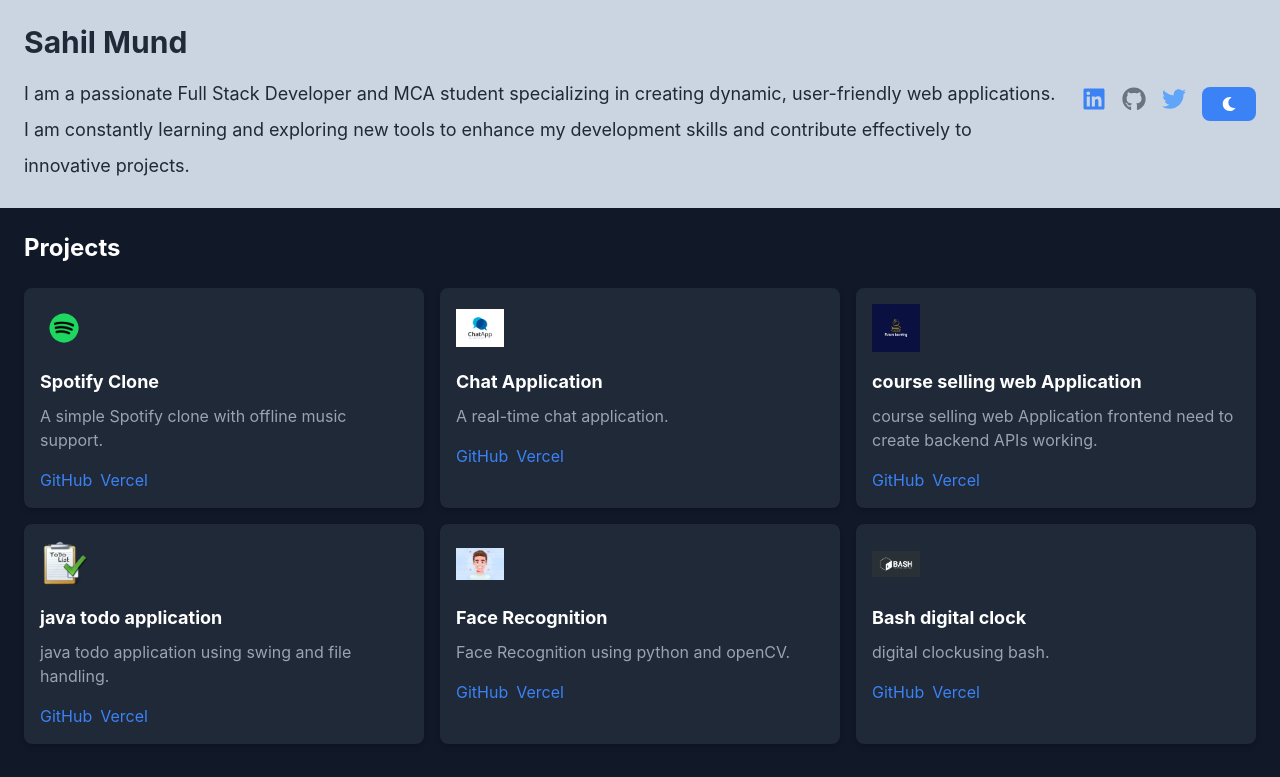
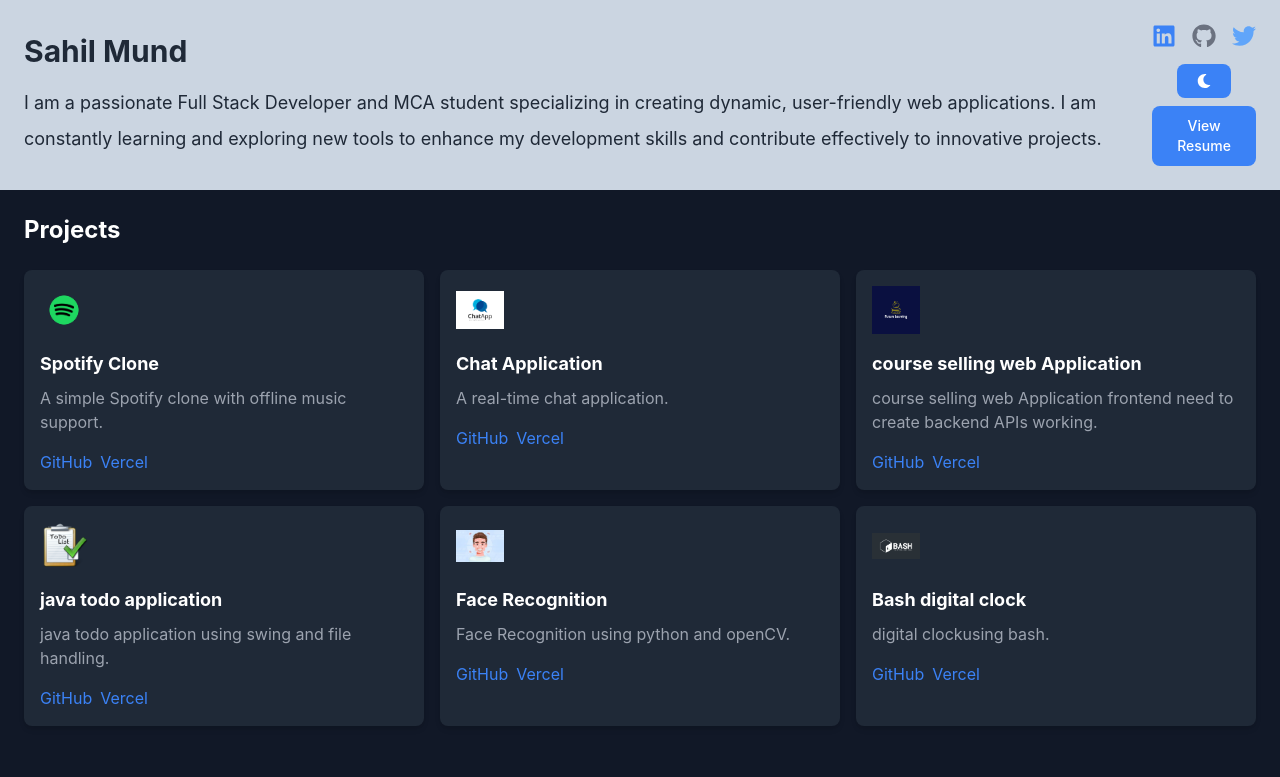
Before and after one commit to sahil-009/portofolio-ME, a React (Vite) app: page / in a window 1280 px wide. Shown: the top 777 px of the page. Built offline with nearby package versions, Linux system fonts and the light colour scheme.

Commit message:
added resume button --have to add link

```diff
--- a/src/components/Header.jsx
+++ b/src/components/Header.jsx
@@ -23,8 +23,9 @@
         </p>
       </div>
 
-      {/* Social Links */}
-      <div className="flex space-x-4 mt-4 md:mt-0">
+      {/* Social Links and Theme Button */}
+      <div className="flex flex-col items-center space-y-4 mt-4 md:mt-0">
+        <div className="flex space-x-4">
           <a
             href="https://www.linkedin.com/in/sahil-mund/"
             target="_blank"
@@ -55,12 +56,26 @@
           >
             <FaTwitter size={24} />
           </a>
+        </div>
+        <div className="flex flex-col items-center space-y-2">
+          {/* Theme Toggle Button */}
           <button
             onClick={toggleTheme}
             className="text-white bg-blue-500 hover:bg-blue-700 focus:ring-4 focus:outline-none font-medium rounded-lg text-sm px-5 py-2.5 text-center dark:bg-blue-600 dark:hover:bg-blue-700 dark:focus:ring-blue-800"
           >
             {isDarkTheme ? <FaSun /> : <FaMoon />}
           </button>
+
+          {/* Resume Button */}
+          <a
+            href="https://drive.google.com/your-resume-link" // Replace with your actual Google Drive resume link
+            target="_blank"
+            rel="noopener noreferrer"
+            className="text-white bg-blue-500 hover:bg-blue-700 focus:ring-4 focus:outline-none font-medium rounded-lg text-sm px-5 py-2.5 text-center dark:bg-blue-600 dark:hover:bg-blue-700 dark:focus:ring-blue-800"
+          >
+            View Resume
+          </a>
+        </div>
       </div>
     </header>
   );
```
Lines whose indentation alone changed are shown as unchanged.
